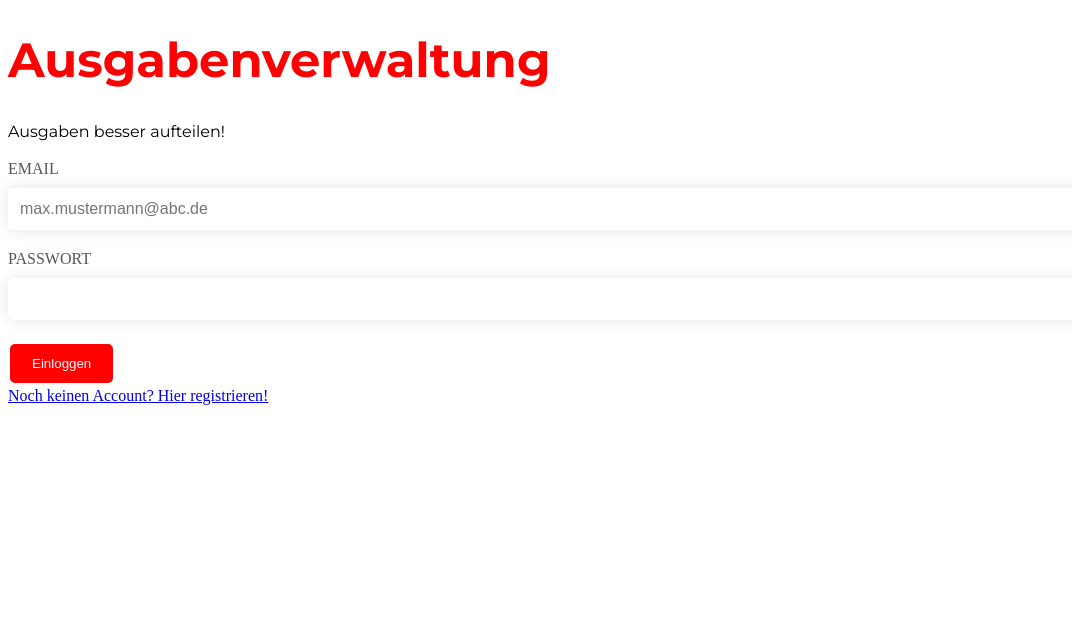
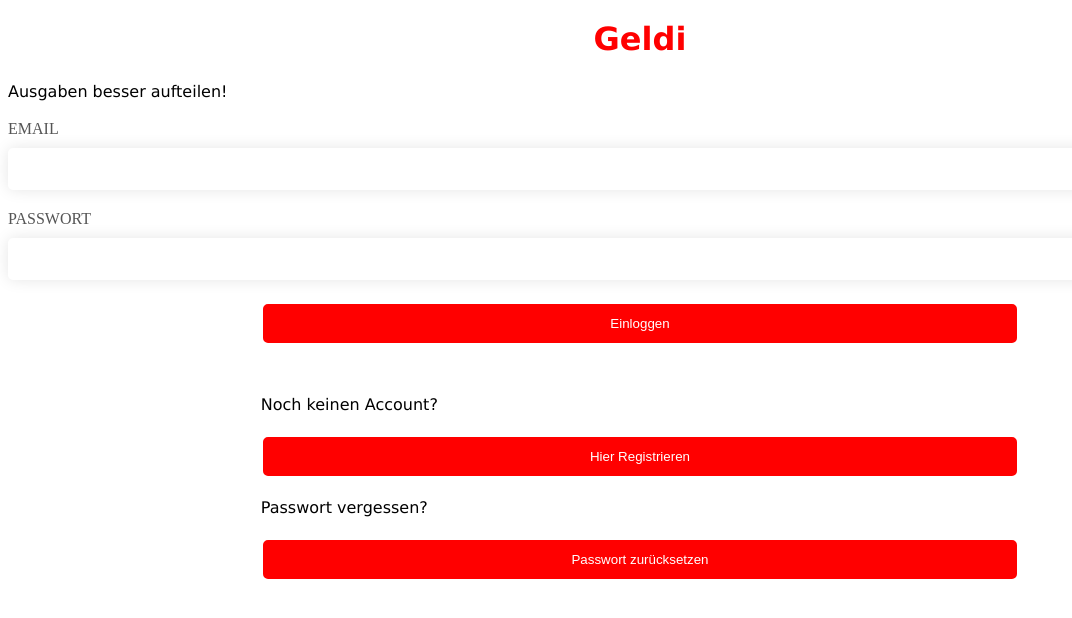
Before and after one commit to julian-kofler/geldi, a Vue app in the folder frontend_v2/: page /signin in a window 1280 px wide. Shown: the top 618 px of the page, without its empty margins (0-1072 px from the left). Built offline with nearby package versions, Linux system fonts and the light colour scheme.

Commit message:
Login/ Register buttons, root font settings

```diff
--- a/frontend_v2/src/assets/main.css
+++ b/frontend_v2/src/assets/main.css
@@ -1,9 +1,7 @@
-@import url("https://fonts.googleapis.com/css2?family=Montserrat:ital,wght@0,100..900;1,100..900&display=swap");
-
 :root {
-  --ff: "Montserrat", sans-serif;
-  --h1: bold 48px/56px var(--ff);
-  --p: 16px/24px var(--ff);
+  --ff: "Verdana", sans-serif;
+  --h1: bold 2rem/1.17 var(--ff);
+  --p: 1rem/1.5 var(--ff);
   --colorprimary: white;
   --colorsecondary: black;
   --colorsecondary_2: #555;
@@ -12,10 +10,12 @@
 body {
   background: var(--colorprimary);
   color: var(--colorsecondary);
+  font-size: 1rem;
 }
 h1 {
   font: var(--h1);
   color: red;
+  text-align: center;
 }
 p {
   font: var(--p);
@@ -33,7 +33,7 @@ input {
   border-radius: 5px;
   box-shadow: 0px 0px 15px rgba(0, 0, 0, 0.1);
   outline: none;
-  width: 100%;
+  width: 90%;
 }
 .like-input {
   padding: 12px;
@@ -130,3 +130,12 @@ button {
   display: flex;
   flex-direction: column;
 }
+.login_register_box{
+  display: flex;
+  flex-direction: column;
+  width: 60%;
+  margin: 0 auto;
+}
+.login_register_box.lower_box{
+  margin-top: 30px;
+}
--- a/frontend_v2/src/modules/registration/signin.vue
+++ b/frontend_v2/src/modules/registration/signin.vue
@@ -12,11 +12,19 @@ const submit = async () => {
   await signin(email.value, password.value);
   router.push("/groups");
 };
+
+const signup = async () => {
+  router.push("/signup");
+};
+
+const pwReset = async () => {
+  router.push("/passwordReset");
+};
 </script>
 
 <template>
   <div>
-    <h1>Ausgabenverwaltung</h1>
+    <h1>Geldi</h1>
     <p>Ausgaben besser aufteilen!</p>
     <div>
       <div class="input-field">
@@ -26,7 +34,7 @@ const submit = async () => {
           name="email"
           id="email"
           v-model="email"
-          placeholder="max.mustermann@abc.de"
+          placeholder=""
         />
       </div>
       <div class="input-field">
@@ -38,10 +46,23 @@ const submit = async () => {
           v-model="password"
         />
       </div>
-      <button class="btn-primary" type="submit" @click="submit">
-        Einloggen
-      </button>
+      <div class="login_register_box">
+        <button class="btn-primary" type="submit" @click="submit">
+          Einloggen
+        </button>
+      </div>
+      <div class="login_register_box lower_box">
+        <p>Noch keinen Account?</p>
+        <button class="btn-primary" @click="signup">
+          Hier Registrieren
+        </button>
+      </div>
+      <div class="login_register_box">
+        <p>Passwort vergessen?</p>
+        <button class="btn-primary" @click="pwReset">
+          Passwort zurücksetzen
+        </button>
+      </div>
     </div>
-    <router-link to="/signup">Noch keinen Account? Hier registrieren!</router-link>
   </div>
 </template>
--- a/frontend_v2/src/modules/registration/signup.vue
+++ b/frontend_v2/src/modules/registration/signup.vue
@@ -13,6 +13,10 @@ const submit = async() => {
   await signup(email.value, password.value, nickname.value);
   router.push("/groups");
 };
+
+const signin = async() => {
+  router.push("/signin/");
+}
 </script>
 
 <template>
@@ -49,10 +53,17 @@ const submit = async() => {
           placeholder="so wirst du angezeit werden"
         />
       </div>
-      <button class="btn-primary" type="submit" @click="submit">
-        Registrieren
-      </button>
+      <div class="login_register_box">
+        <button class="btn-primary" type="submit" @click="submit">
+          Registrieren
+        </button>
+      </div>
+      <div class="login_register_box lower_box">
+        <p>Schon einen Account?</p>
+        <button class="btn-primary" @click="signin">
+          Hier Einloggen
+        </button>
+      </div>
     </div>
-    <router-link to="/signin">Schon einen Account? Hier einloggen!</router-link>
   </div>
 </template>
```
